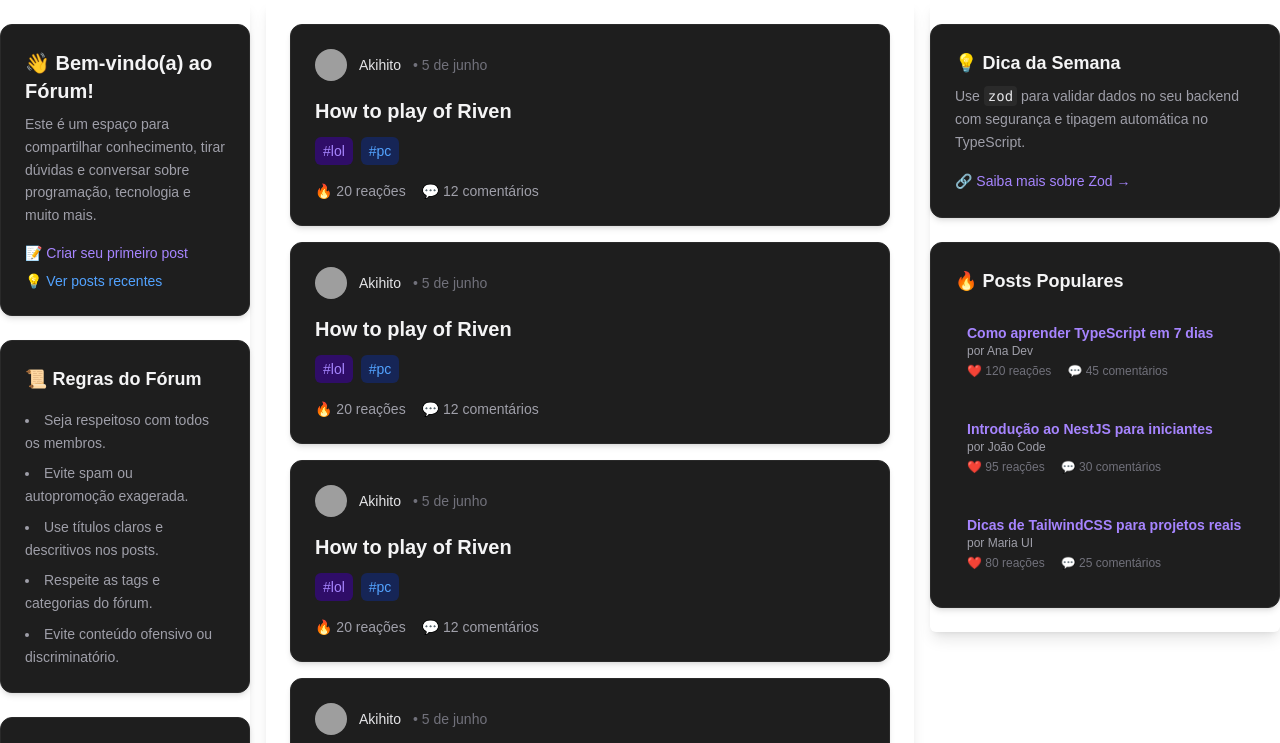
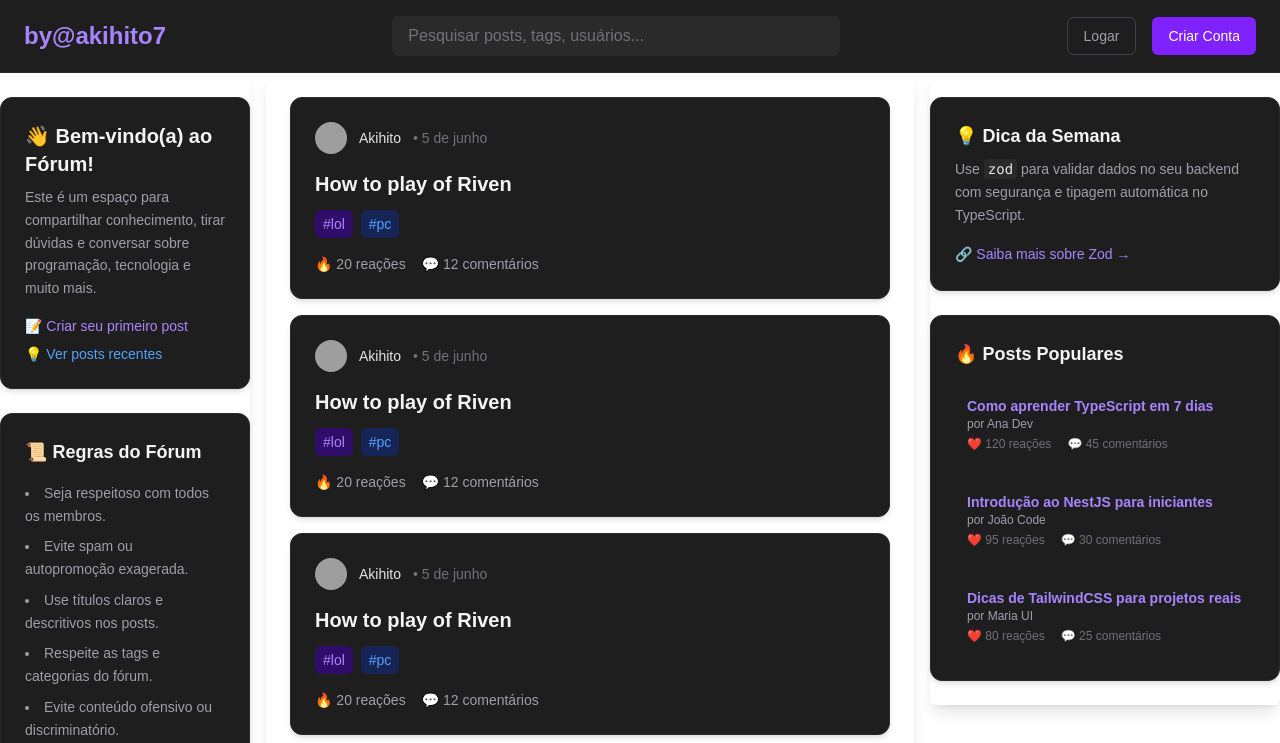
Before and after one commit to Akihito7/front-forum, a Next.js app: page / in a window 1280 px wide. Shown: the top 743 px of the page. Built offline with nearby package versions, Linux system fonts and the light colour scheme; grey boxes are pictures that could not be loaded.

Commit message:
feat : added header

```diff
--- a/src/app/components/home/component.tsx
+++ b/src/app/components/home/component.tsx
@@ -6,8 +6,9 @@ import { CardRules } from "./card-rules";
 import { CardTipWeekly } from "./card-tip-weekly";
 
 export function HomeComponent() {
+
   return (
-    <div className="h-screen w-screen flex justify-center">
+    <div className="min-h-screen flex justify-center">
       <div className="max-w-[1600px] w-full h-full grid grid-cols-[250px_1fr_350px] justify-items-center gap-4">
         <div className="w-full max-h-max rounded-md shadow-lg py-6 transition hover:shadow-xl space-y-6">
           <CardGreetings />
--- /dev/null
+++ b/src/app/components/home/header.tsx
@@ -0,0 +1,28 @@
+export function Header() {
+  return (
+    <header className="bg-[#1e1e1e] border-b border-[#2a2a2a]">
+      <div className="max-w-[1600px] mx-auto flex items-center justify-between px-6 py-4">
+        <div className="text-violet-400 font-bold text-2xl select-none cursor-default">
+          by@akihito7
+        </div>
+
+        <div className="flex-1 max-w-md mx-6">
+          <input
+            type="search"
+            placeholder="Pesquisar posts, tags, usuários..."
+            className="w-full bg-[#2a2a2a] text-zinc-200 placeholder:text-zinc-500 rounded-md px-4 py-2 focus:outline-none focus:ring-2 focus:ring-violet-500 transition"
+          />
+        </div>
+
+        <div className="flex space-x-4">
+          <button className="text-sm font-medium text-zinc-400 hover:text-violet-400 transition px-4 py-2 rounded-md border border-zinc-700 hover:border-violet-500 cursor-pointer">
+            Logar
+          </button>
+          <button className="text-sm font-medium text-white bg-violet-600 hover:bg-violet-700 transition px-4 py-2 rounded-md cursor-pointer">
+            Criar Conta
+          </button>
+        </div>
+      </div>
+    </header>
+  );
+}
--- a/src/app/layout.tsx
+++ b/src/app/layout.tsx
@@ -1,6 +1,7 @@
 import type { Metadata } from "next";
 import { Geist, Geist_Mono } from "next/font/google";
 import "./globals.css";
+import { Header } from "./components/home/header";
 
 const geistSans = Geist({
   variable: "--font-geist-sans",
@@ -27,6 +28,7 @@ export default function RootLayout({
       <body
         className={`${geistSans.variable} ${geistMono.variable} antialiased`}
       >
+        <Header />
         {children}
       </body>
     </html>
```
